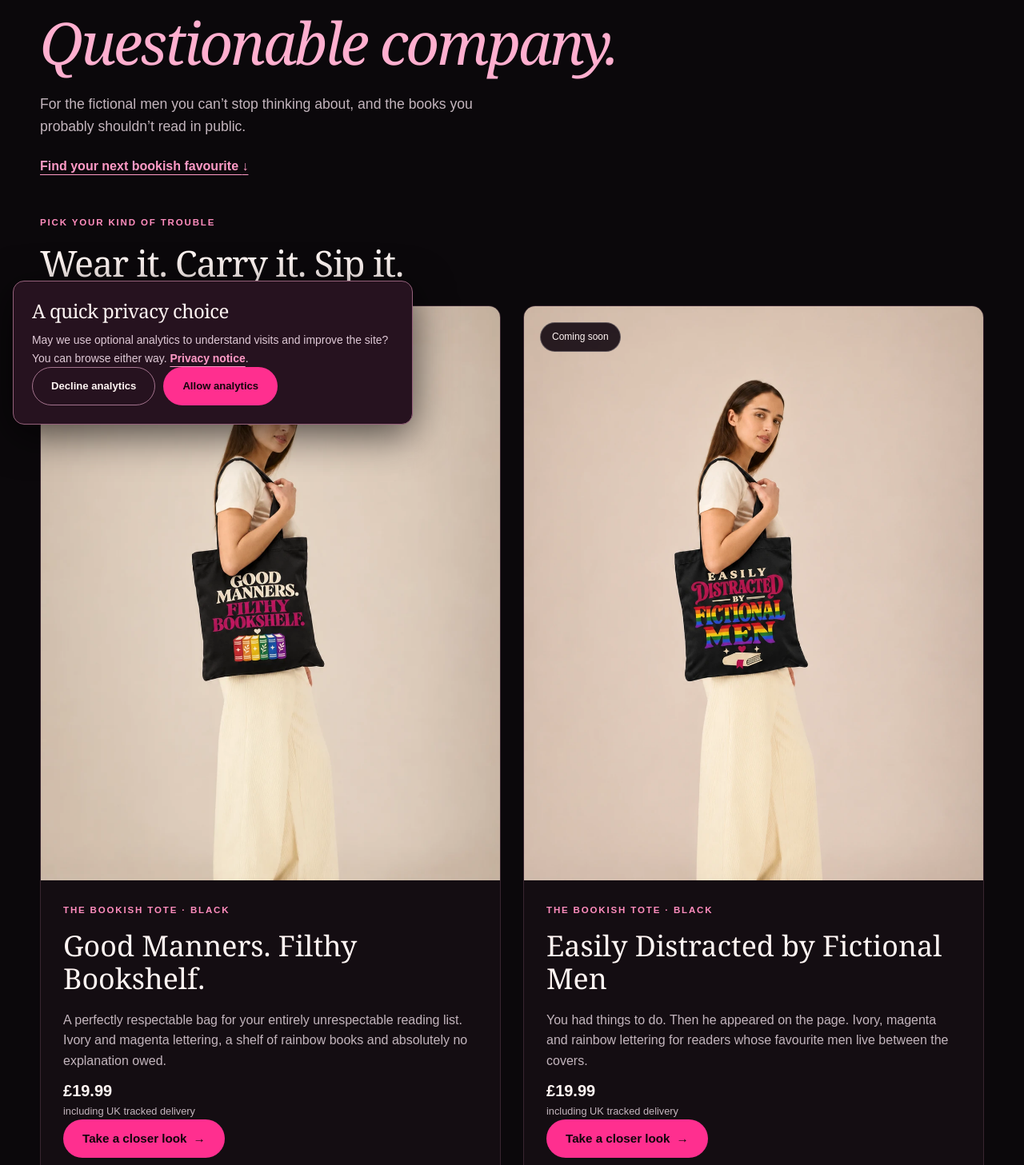
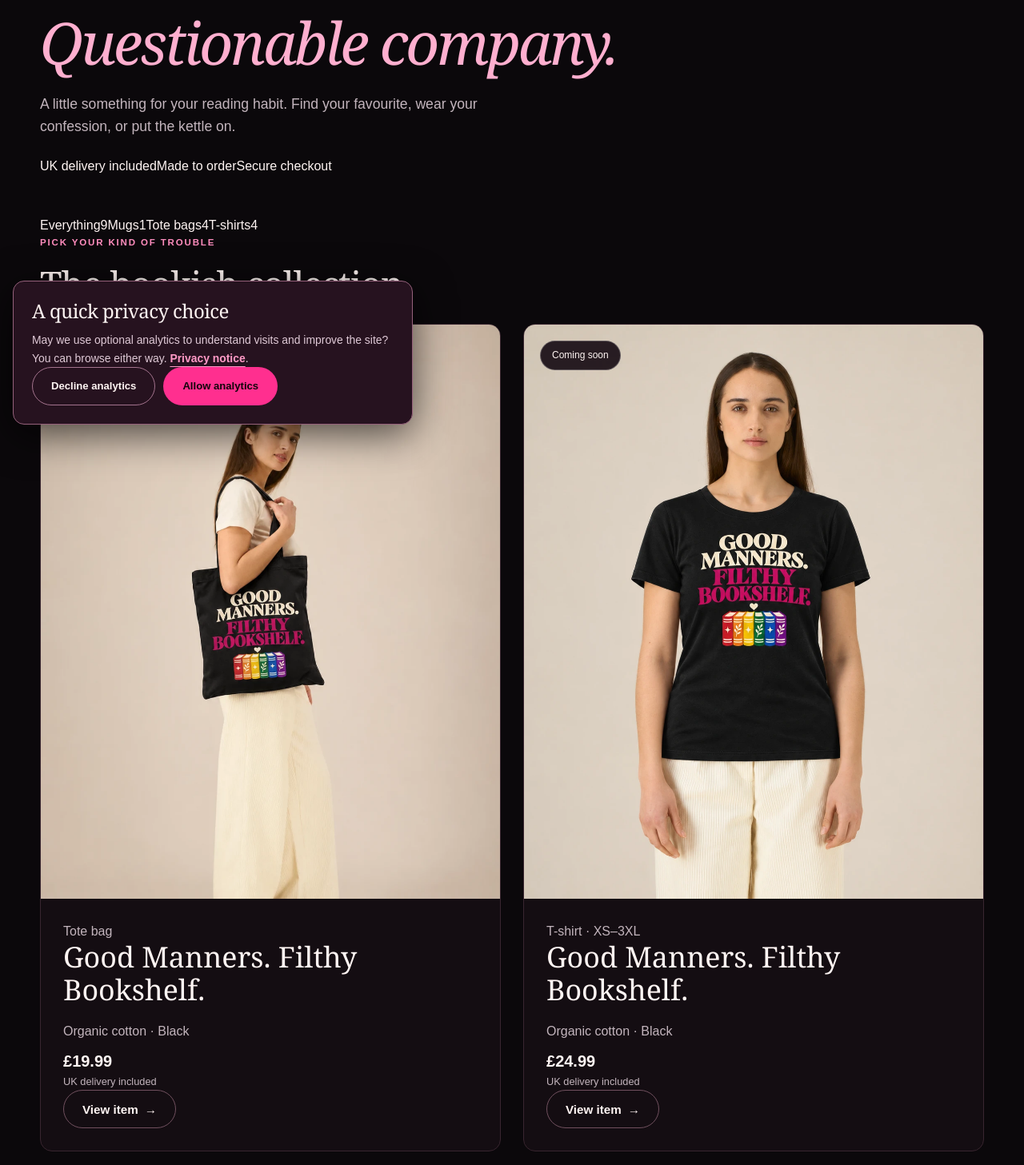
Before and after one commit to alex19849-dot/marlowquinn, a Next.js app: page /shop in a window 1280 px wide. Shown: the part 253-1710 px from the top of the page at 80% size. Built offline with nearby package versions, Linux system fonts and the light colour scheme.

Commit message:
Organise shop into compact category shelves with pagination

```diff
--- a/src/app/shop/page.tsx
+++ b/src/app/shop/page.tsx
@@ -6,51 +6,78 @@ import { checkoutReady, SHOP_PRODUCTS, hasColourOptions, productImagePrefix } fr
 export const dynamic = 'force-dynamic';
 export const metadata: Metadata = {
   title: 'The Bookish Shop',
-  description: 'Cheeky bookish mugs, organic cotton T-shirts and totes for readers distracted by fictional men and filthy bookshelves. Shop the Marlow Quinn bookish collection.',
+  description: 'Browse cheeky bookish mugs, organic cotton totes and T-shirts. Find your next Marlow Quinn favourite, with UK delivery included.',
   alternates: { canonical: '/shop' },
 };
-const descriptions = [
-  'A perfectly respectable bag for your entirely unrespectable reading list. Ivory and magenta lettering, a shelf of rainbow books and absolutely no explanation owed.',
-  'You had things to do. Then he appeared on the page. Ivory, magenta and rainbow lettering for readers whose favourite men live between the covers.',
-  'Perfectly polite. Questionable reading material. Your favourite bookshelf confession on a fitted black organic cotton T-shirt, with rainbow books. XS to 3XL.',
-  'You had things to do. Then he appeared on the page. Rainbow lettering and a bookish confession on a fitted black organic cotton T-shirt. XS to 3XL.',
-  'Five stars. Several penalties. No clean thoughts. A hockey romance confession in raspberry, teal and gold. Black or white.',
-  'For the hockey players who live rent-free in your reading list. Fitted organic cotton, black or white, XS to 3XL.',
-  'Here for the plot. And the quarterback’s thighs. American football romance, carried with absolutely no shame. Black or white.',
-  'A very respectable interest in American football. And thighs. Fitted organic cotton, black or white, XS to 3XL.',
-  'Sweet romance. Filthy chapters. A glossy white ceramic mug for your favourite brew and your least innocent reading list. Roses, rich burgundy lettering and an open book.',
-];
-export default function ShopPage() {
-  return <main id="main-content" className="page-width shop-page">
+const categories = [
+  { key: 'all', label: 'Everything' },
+  { key: 'mug', label: 'Mugs' },
+  { key: 'tote', label: 'Tote bags' },
+  { key: 'shirt', label: 'T-shirts' },
+] as const;
+const titles: Record<string, string> = {
+  'quarterbacks-thighs-football-tote': 'The Quarterback’s Thighs',
+  'quarterbacks-thighs-football-t-shirt': 'The Quarterback’s Thighs',
+};
+const pageSize = 6;
+type Props = { searchParams: Promise<{ category?: string | string[]; page?: string | string[] }> };
+
+export default async function ShopPage({ searchParams }: Props) {
+  const query = await searchParams;
+  const category = categories.find(item => item.key === query.category) || categories[0];
+  // Alternate product types on the main shelf so visitors see the range at a glance.
+  const groups = ['tote', 'shirt', 'mug'].map(kind => SHOP_PRODUCTS.filter(product => product.kind === kind));
+  const featured = Array.from({ length: Math.max(...groups.map(group => group.length)) }, (_, index) => groups.flatMap(group => group[index] ? [group[index]] : [])).flat();
+  const collection = category.key === 'all' ? featured : SHOP_PRODUCTS.filter(product => product.kind === category.key);
+  const pageCount = Math.max(1, Math.ceil(collection.length / pageSize));
+  const requestedPage = typeof query.page === 'string' && /^\d{1,6}$/.test(query.page) ? Number(query.page) : 1;
+  const page = Math.min(pageCount, Math.max(1, requestedPage));
+  const first = (page - 1) * pageSize;
+  const products = collection.slice(first, first + pageSize);
+  const href = (key: string, number = 1) => `/shop${key === 'all' && number === 1 ? '' : '?' + new URLSearchParams({ ...(key !== 'all' ? { category: key } : {}), ...(number > 1 ? { page: String(number) } : {}) }).toString()}#collection`;
+
+  return <main id="main-content" className="page-width shop-page shop-browse">
     <section className="shop-intro">
       <p className="eyebrow">The Marlow Quinn shop</p>
       <h1>Good books.<br/><em>Questionable company.</em></h1>
-      <p>For the fictional men you can’t stop thinking about, and the books you probably shouldn’t read in public.</p>
-      <a className="text-link" href="#collection">Find your next bookish favourite <span aria-hidden="true">↓</span></a>
+      <p>A little something for your reading habit. Find your favourite, wear your confession, or put the kettle on.</p>
+      <div className="shop-promises"><span>UK delivery included</span><span>Made to order</span><span>Secure checkout</span></div>
     </section>
-    <section id="collection" aria-labelledby="collection-heading">
-      <div className="section-heading"><div><p className="eyebrow">Pick your kind of trouble</p><h2 id="collection-heading">Wear it. Carry it. Sip it.</h2></div></div>
-      <div className="shop-collection">{SHOP_PRODUCTS.map((product, index) => {
+    <section id="collection" className="shop-catalogue" aria-labelledby="collection-heading">
+      <nav className="shop-categories" aria-label="Shop by product type">
+        {categories.map(item => {
+          const count = item.key === 'all' ? SHOP_PRODUCTS.length : SHOP_PRODUCTS.filter(product => product.kind === item.key).length;
+          return <Link href={href(item.key)} className="shop-category" key={item.key} aria-current={category.key === item.key ? 'page' : undefined}>{item.label}<span>{count}</span></Link>;
+        })}
+      </nav>
+      <div className="shop-catalogue-heading"><div><p className="eyebrow">Pick your kind of trouble</p><h2 id="collection-heading">{category.key === 'all' ? 'The bookish collection' : category.label}</h2></div><p className="shop-product-count">{collection.length > pageSize ? `${first + 1}–${Math.min(first + pageSize, collection.length)} of ${collection.length}` : collection.length} {collection.length === 1 ? 'favourite' : 'favourites'}</p></div>
+      <div className="shop-collection">{products.map((product, index) => {
         const open = checkoutReady(product.slug);
         const mug = product.kind === 'mug';
-        const type = product.kind === 'shirt' ? 'T-shirt' : mug ? 'mug' : 'tote';
+        const shirt = product.kind === 'shirt';
+        const type = shirt ? 'T-shirt' : mug ? 'Mug' : 'Tote bag';
+        const title = titles[product.slug] || product.name;
+        const colours = hasColourOptions(product.slug) ? 'Black or white' : mug ? 'White' : 'Black';
         return <article className="shop-product-card" key={product.slug}>
-          <Link className="shop-feature-photo" href={'/shop/'+product.slug} aria-label={'Explore the '+product.name+' '+type}>
-            <Image src={'/shop/'+productImagePrefix(product.slug)+'-model.webp'} alt={mug ? 'Glossy white Sweet Romance, Filthy Chapters ceramic mug with burgundy lettering, roses and an open book' : (product.kind === 'shirt' ? 'Model wearing the black ' : 'Model carrying the black ')+product.name+' organic cotton '+type} width={1157} height={1359} priority={index === 0} sizes="(max-width:767px) calc(100vw - 36px), (max-width:1200px) 45vw, 575px"/>
-            <span className="shop-photo-badge">{open ? 'Available now' : 'Coming soon'}</span>
+          <Link className={'shop-feature-photo'+(mug ? ' shop-mug-photo' : '')} href={'/shop/'+product.slug} aria-label={'View '+title+' '+type.toLowerCase()}>
+            <Image src={'/shop/'+productImagePrefix(product.slug)+'-model.webp'} alt={mug ? 'White Sweet Romance, Filthy Chapters ceramic mug with burgundy lettering, roses and an open book' : (shirt ? 'Model wearing the black ' : 'Model carrying the black ')+product.name+' organic cotton '+type.toLowerCase()} width={mug ? 360 : 1157} height={mug ? 422 : 1359} priority={index < 3} sizes="(max-width:600px) calc((100vw - 48px) / 2), (max-width:900px) 45vw, 380px"/>
+            {!open && <span className="shop-photo-badge">Coming soon</span>}
           </Link>
           <div className="shop-product-card-body">
-            <p className="eyebrow">{mug ? 'The bookish mug · White · 11oz' : product.kind === 'shirt' ? 'Fitted T-shirt · '+(hasColourOptions(product.slug) ? 'Black or white' : 'Black')+' · XS to 3XL' : 'The bookish tote · '+(hasColourOptions(product.slug) ? 'Black or white' : 'Black')}</p><h3>{product.name}{mug ? ' Mug' : product.kind === 'shirt' ? ' T-shirt' : hasColourOptions(product.slug) ? ' Tote' : ''}</h3><p>{descriptions[index]}</p>
-            <p className="shop-card-price">£{(product.pricePence / 100).toFixed(2)} <span>including UK tracked delivery</span></p>
-            <Link href={'/shop/'+product.slug} className="button-primary">{open ? (mug ? 'Shop this mug' : product.kind === 'shirt' ? 'Shop this T-shirt' : 'Shop this tote') : 'Take a closer look'} <span aria-hidden="true">→</span></Link>
+            <p className="shop-card-kind">{type}{mug ? ' · 11oz' : shirt ? ' · XS–3XL' : ''}</p>
+            <h3><Link href={'/shop/'+product.slug}>{title}</Link></h3>
+            <p className="shop-card-options">{mug ? 'Glossy ceramic' : 'Organic cotton'} · {colours}</p>
+            <div className="shop-card-footer"><p className="shop-card-price">£{(product.pricePence / 100).toFixed(2)}<span>UK delivery included</span></p><Link href={'/shop/'+product.slug} className="button-secondary" aria-label={'View '+title+' '+type.toLowerCase()}>View item <span aria-hidden="true">→</span></Link></div>
           </div>
         </article>;
       })}</div>
-      <p className="fine-print shop-note">Made to order, from organic cotton favourites to glossy ceramic mugs. International delivery is calculated by destination and quantity on each product page.</p>
+      {pageCount > 1 && <nav className="shop-pagination" aria-label="Product pages">
+        {page > 1 && <Link href={href(category.key, page - 1)} className="button-secondary">← Previous</Link>}
+        <div className="shop-page-numbers">{Array.from({ length: pageCount }, (_, i) => i + 1).map(number => number === page ? <span key={number} aria-current="page" aria-label={'Page '+number}>{number}</span> : <Link key={number} href={href(category.key, number)} aria-label={'Page '+number}>{number}</Link>)}</div>
+        {page < pageCount && <Link href={href(category.key, page + 1)} className="button-secondary">Next →</Link>}
+      </nav>}
+      <p className="fine-print shop-note">International delivery is calculated on each product page. Choose a design to see more photos, colours and product details.</p>
     </section>
-    <section className="shop-next" aria-labelledby="next-heading">
-      <div><p className="eyebrow">A little more temptation</p><h2 id="next-heading">Your reading habit.<br/>Soon, on everything.</h2></div>
-      <div><p>Totes, T-shirts and mugs are here, with the same love of books, fictional men and questionable decisions. More bookish temptations are on the way.</p><Link href="/newsletter" className="text-link">Join the reader list for shop news <span aria-hidden="true">→</span></Link></div>
-    </section>
+    <section className="shop-reader-note"><div><p className="eyebrow">More temptation, less inbox clutter</p><h2>Your next favourite is coming.</h2><p>Join the reader list for new designs, new books and fictional men worth losing sleep over.</p></div><Link href="/newsletter" className="button-secondary">Join the reader list <span aria-hidden="true">→</span></Link></section>
   </main>;
 }
```
